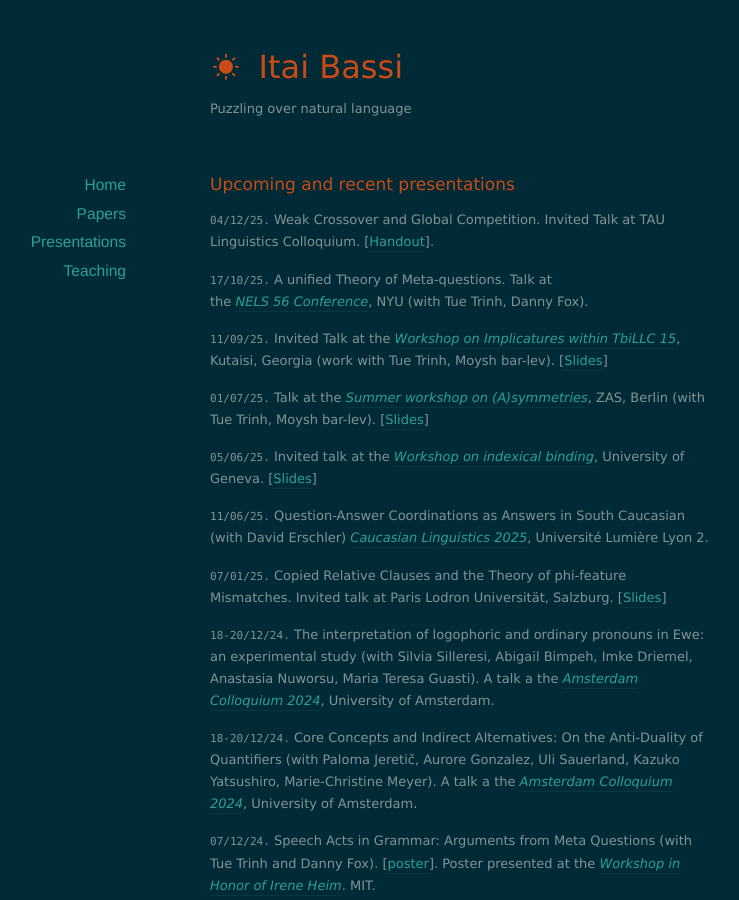
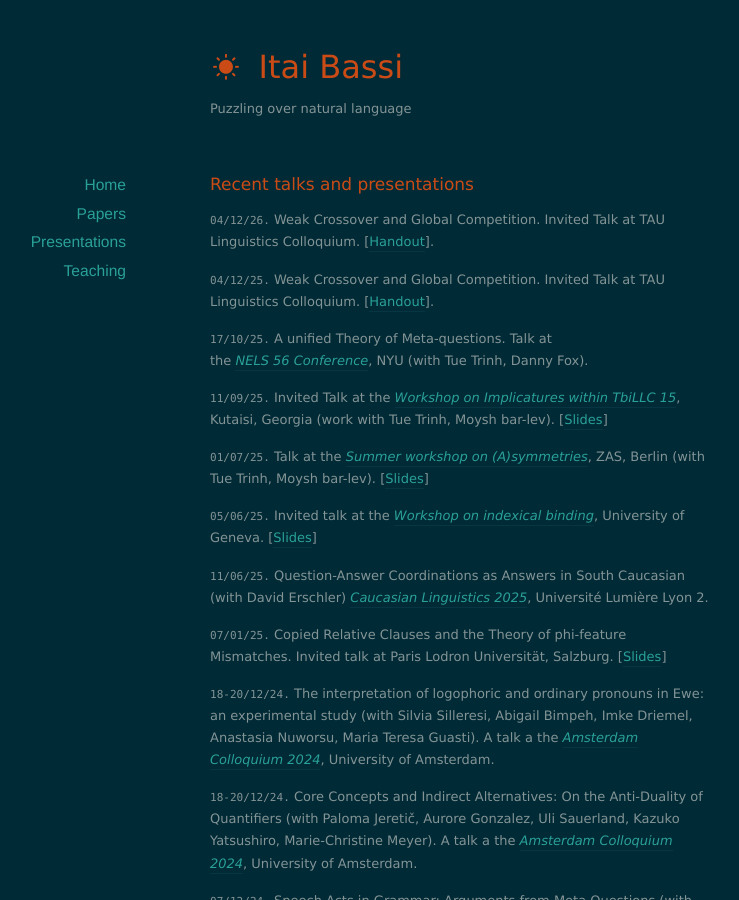
Before and after one commit to itaibassi/itaibassi.github.io, a Jekyll site: the page built from presentations/index.markdown, in a window 1280 px wide and 900 px high. Shown: the whole window, without its empty margins (180-919 px from the left). Built offline with Jekyll 4.4.1, drawn with Linux system fonts in a browser that asks for light colours; nearby versions of some CDN libraries.

Commit message:
Update index.markdown

```diff
--- a/presentations/index.markdown
+++ b/presentations/index.markdown
@@ -6,7 +6,11 @@ title: Recent Presentations
 
 
 
-# Upcoming and recent presentations
+# Recent talks and presentations
+
+
+`04/12/26.`  Weak Crossover and Global Competition. Invited Talk at TAU Linguistics Colloquium.
+  [[Handout](https://www.dropbox.com/scl/fi/uzvcf6fodactjkzbk9pde/TAU_Colloq_2025_WCO.pdf?rlkey=ozxpgwkupd5q5rgikpvdqfygr&dl=0)].
 
 `04/12/25.`  Weak Crossover and Global Competition. Invited Talk at TAU Linguistics Colloquium.
   [[Handout](https://www.dropbox.com/scl/fi/uzvcf6fodactjkzbk9pde/TAU_Colloq_2025_WCO.pdf?rlkey=ozxpgwkupd5q5rgikpvdqfygr&dl=0)].
```
